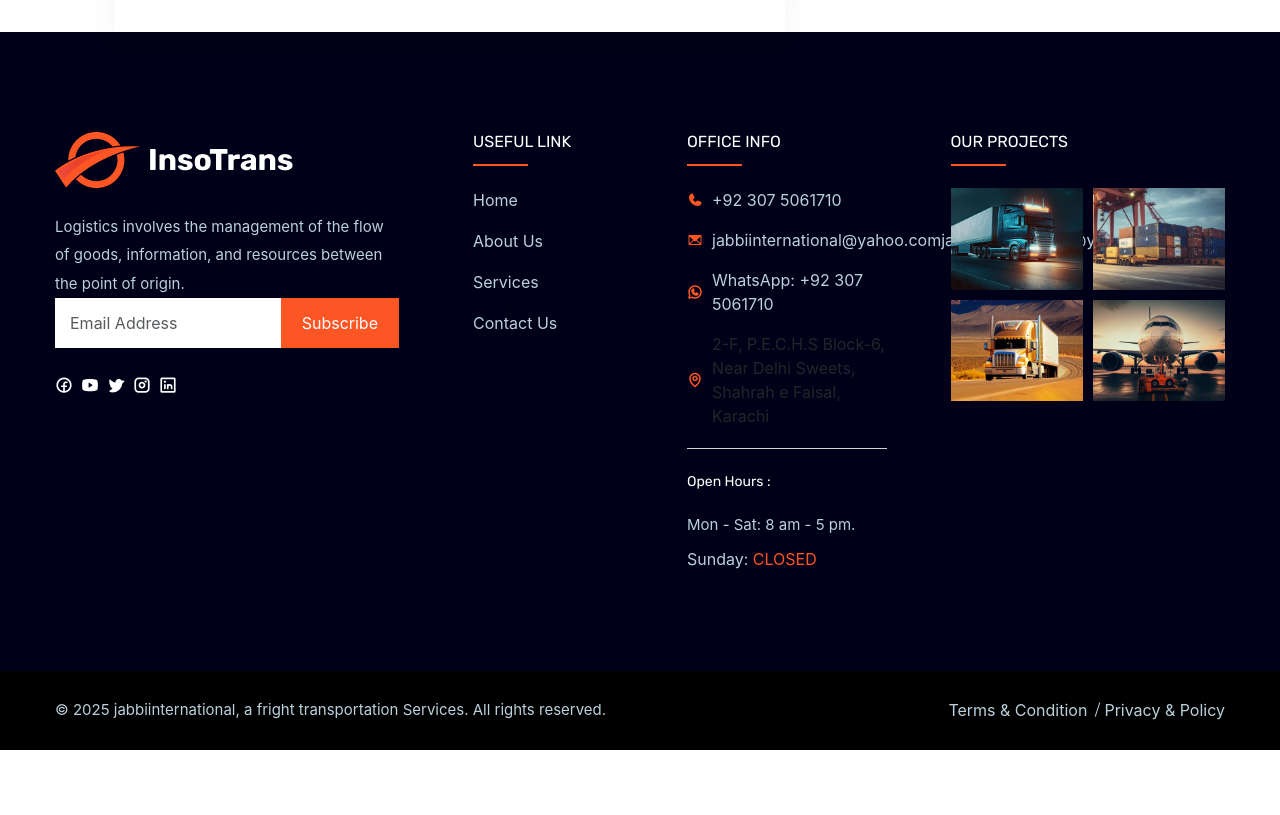
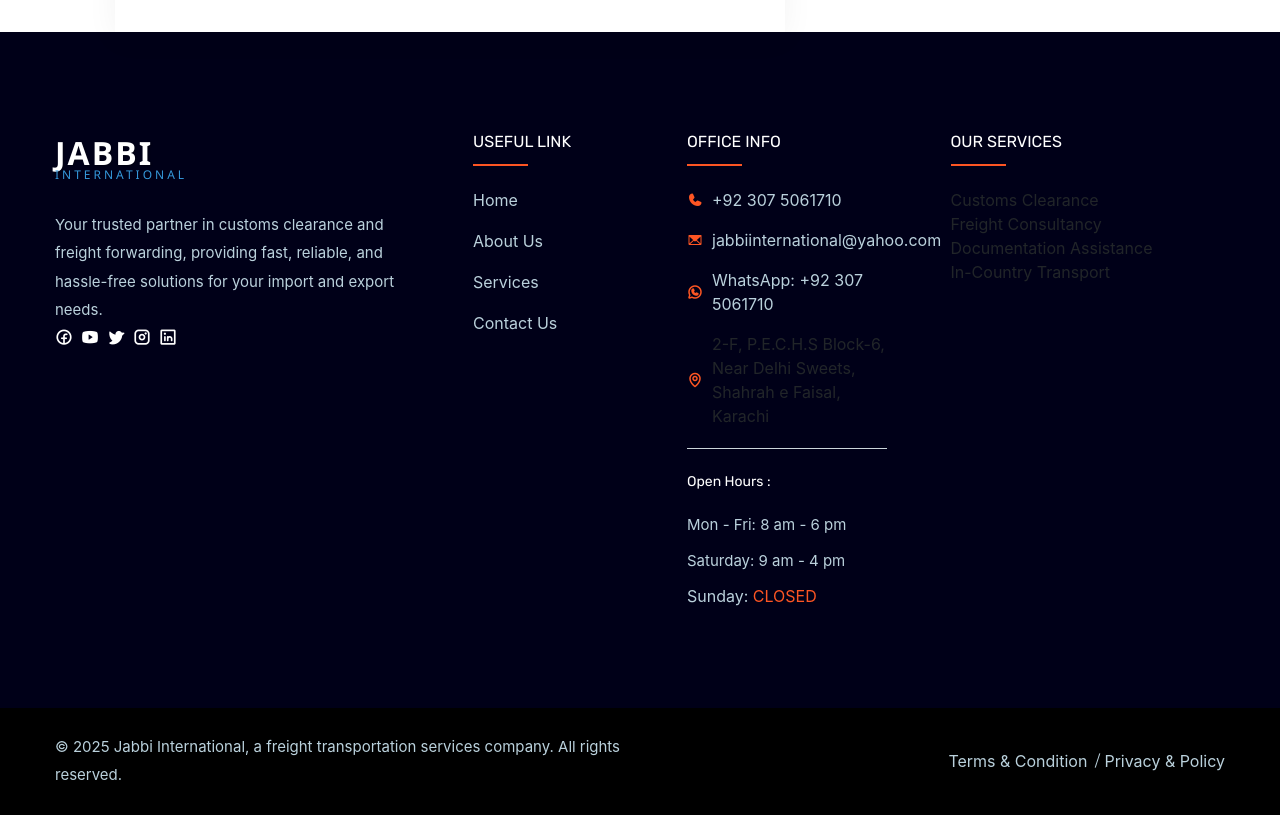
Before and after one commit to Umar-Gul-07/Fright-transportation, a React (Create React App) app: page / in a window 1280 px wide. Shown: the part 3360-4175 px from the top of the page. Before the commit the page ends 4110 px from the top, so only its background shows below. Built offline with nearby package versions, Linux system fonts and the light colour scheme; the HTML template or start-up script is replaced by a standard one.

Commit message:
the desired changes has been made today

```diff
--- a/src/Pages/include/Footer.jsx
+++ b/src/Pages/include/Footer.jsx
@@ -23,24 +23,18 @@ function Footer() {
                             >
                                 <div className="single-footer-widget subscribe-info">
                                     <div className="logo">
-                                        <a href="index.html">
-                                            <img src="assets/images/white-logo.png" alt="white-logo" />
-                                        </a>
+                                        <Link to="/">
+                                            <div className="jabbi-logo-white">
+                                                <div className="logo-main-white">Jabbi</div>
+                                                <div className="logo-sub-white">International</div>
+                                            </div>
+                                        </Link>
                                     </div>
                                     <p>
-                                        Logistics involves the management of the flow of goods,
-                                        information, and resources between the point of origin.
+                                        Your trusted partner in customs clearance and freight forwarding,
+                                        providing fast, reliable, and hassle-free solutions for your
+                                        import and export needs.
                                     </p>
-                                    <form>
-                                        <div className="form-group position-relative">
-                                            <input
-                                                type="text"
-                                                className="form-control"
-                                                placeholder="Email Address"
-                                            />
-                                            <button type="submit">Subscribe</button>
-                                        </div>
-                                    </form>
                                     <SocialMediaLinks />
                                 </div>
                             </div>
@@ -102,12 +96,11 @@ function Footer() {
                                     <ul className="list-unstyled ps-0 contact-list">
                                         <li className="position-relative">
                                             <i className="ph-fill ph-phone" />
-                                            <a href="tel:123456789">{ContactInfo.contact_phone}</a>
+                                            <a href={`tel:${ContactInfo.contact_phone}`}>{ContactInfo.contact_phone}</a>
                                         </li>
                                         <li className="position-relative">
                                             <i className="ph-fill ph-envelope" />
-                                            <a href="mailto:jabbiinternational@yahoo.com">{ContactInfo.contact_email}</a>
-                                            <a href="mailto:jabbiinternational@gmail.com">{ContactInfo.contact_email_yahoo}</a>
+                                            <a href={`mailto:${ContactInfo.contact_email}`}>{ContactInfo.contact_email}</a>
                                         </li>
                                         <li className="position-relative">
                                             <i className="ph-bold ph-whatsapp-logo" />
@@ -130,7 +123,8 @@ function Footer() {
                                     </ul>
                                     <div className="times">
                                         <h6>Open Hours :</h6>
-                                        <p>Mon - Sat: 8 am - 5 pm.</p>
+                                        <p>Mon - Fri: 8 am - 6 pm</p>
+                                        <p>Saturday: 9 am - 4 pm</p>
                                         <span>
                                             Sunday: <strong>Closed</strong>
                                         </span>
@@ -150,63 +144,28 @@ function Footer() {
                                     animationFillMode: "both"
                                 }}
                             >
-                                <div className="single-footer-widget projects-info">
-                                    <h3>Our Projects</h3>
-                                    <div className="row g-0">
-                                        <div className="col-lg-6 col-sm-6">
-                                            <div className="image ms-0">
-                                                <a href="portfolio.html">
-                                                    <img
-                                                        src="assets/images/footer/footer1.jpg"
-                                                        alt="footer-image"
-                                                    />
-                                                </a>
-                                            </div>
-                                        </div>
-                                        <div className="col-lg-6 col-sm-6">
-                                            <div className="image me-0">
-                                                <a href="portfolio.html">
-                                                    <img
-                                                        src="assets/images/footer/footer2.jpg"
-                                                        alt="footer-image"
-                                                    />
-                                                </a>
-                                            </div>
-                                        </div>
-                                        <div className="col-lg-6 col-sm-6">
-                                            <div className="image ms-0">
-                                                <a href="portfolio.html">
-                                                    <img
-                                                        src="assets/images/footer/footer3.jpg"
-                                                        alt="footer-image"
-                                                    />
-                                                </a>
-                                            </div>
-                                        </div>
-                                        <div className="col-lg-6 col-sm-6">
-                                            <div className="image me-0">
-                                                <a href="portfolio.html">
-                                                    <img
-                                                        src="assets/images/footer/footer4.jpg"
-                                                        alt="footer-image"
-                                                    />
-                                                </a>
-                                            </div>
-                                        </div>
-                                    </div>
+                                <div className="single-footer-widget services-info">
+                                    <h3>Our Services</h3>
+                                    <ul className="list-unstyled ps-0 mb-0">
+                                        <li>
+                                            <Link to="/services">Customs Clearance</Link>
+                                        </li>
+                                        <li>
+                                            <Link to="/services">Freight Consultancy</Link>
+                                        </li>
+                                        <li>
+                                            <Link to="/services">Documentation Assistance</Link>
+                                        </li>
+                                        <li>
+                                            <Link to="/services">In-Country Transport</Link>
+                                        </li>
+                                    </ul>
                                 </div>
                             </div>
                         </div>
                     </div>
                 </div>
             </div>
-
-
-
-
-
-
-
 
             <div className="copyright-area">
                 <div className="container">
@@ -226,7 +185,7 @@ function Footer() {
                         >
                             <div className="col-lg-6 col-md-7">
                                 <div className="copyright-content">
-                                    <p>© 2025 jabbiinternational, a fright transportation Services. All rights reserved.</p>
+                                    <p>© 2025 Jabbi International, a freight transportation services company. All rights reserved.</p>
                                 </div>
                             </div>
                             <div className="col-lg-6 col-md-5">
--- a/src/Utils/Data.jsx
+++ b/src/Utils/Data.jsx
@@ -120,58 +120,30 @@ const teamMembers = [
 const freightServices = [
     {
         id: 1,
-        title: "Sea Freight Services",
-        description: "Comprehensive ocean freight solutions from Karachi Port to worldwide destinations",
-        icon: "ph-bold ph-ship",
+        title: "Customs Clearance",
+        description: "Fast and efficient clearance for imports and exports, ensuring compliance with all regulations and minimizing delays at ports and borders",
+        icon: "ph-bold ph-file-text",
         image: "assets/images/services/services1.jpg"
     },
     {
         id: 2,
-        title: "Air Freight Services",
-        description: "Express air freight for time-sensitive shipments with global reach",
-        icon: "ph-bold ph-airplane",
+        title: "Freight Consultancy",
+        description: "Expert advice on the most cost-effective and time-efficient transport modes, routes, and strategies for your shipments",
+        icon: "ph-bold ph-lightbulb",
         image: "assets/images/services/services2.jpg"
     },
     {
         id: 3,
-        title: "Customs Clearance",
-        description: "Expert customs documentation and clearance services for smooth operations",
-        icon: "ph-bold ph-file-text",
+        title: "Documentation Assistance",
+        description: "Complete support for all shipping and trade documents, including bills of lading, commercial invoices, packing lists, and customs forms",
+        icon: "ph-bold ph-files",
         image: "assets/images/services/services3.jpg"
     },
     {
         id: 4,
-        title: "Warehousing & Storage",
-        description: "Secure warehousing facilities with temperature-controlled options",
-        icon: "ph-bold ph-warehouse",
-        image: "assets/images/services/services4.jpg"
-    },
-    {
-        id: 5,
-        title: "Door-to-Door Delivery",
-        description: "Complete logistics solutions from origin to final destination",
+        title: "In-Country Transport",
+        description: "Secure and timely domestic transportation from ports to warehouses, factories, or final delivery points",
         icon: "ph-bold ph-truck",
-        image: "assets/images/services/services1.jpg"
-    },
-    {
-        id: 6,
-        title: "Project Cargo",
-        description: "Specialized handling for oversized and heavy equipment shipments",
-        icon: "ph-bold ph-gear",
-        image: "assets/images/services/services2.jpg"
-    },
-    {
-        id: 7,
-        title: "Container Services",
-        description: "FCL and LCL container services with flexible scheduling",
-        icon: "ph-bold ph-container",
-        image: "assets/images/services/services3.jpg"
-    },
-    {
-        id: 8,
-        title: "Supply Chain Solutions",
-        description: "End-to-end supply chain management and optimization",
-        icon: "ph-bold ph-flow-arrow",
         image: "assets/images/services/services4.jpg"
     }
 ];
```
